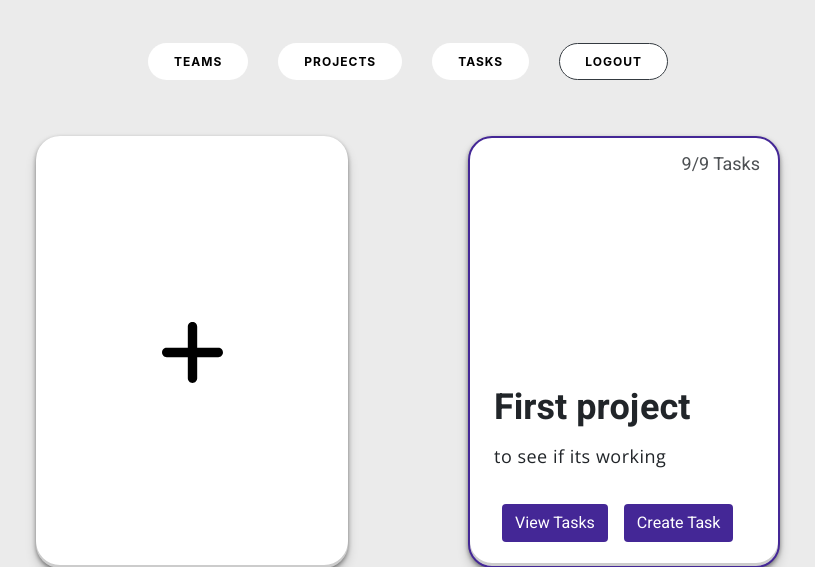
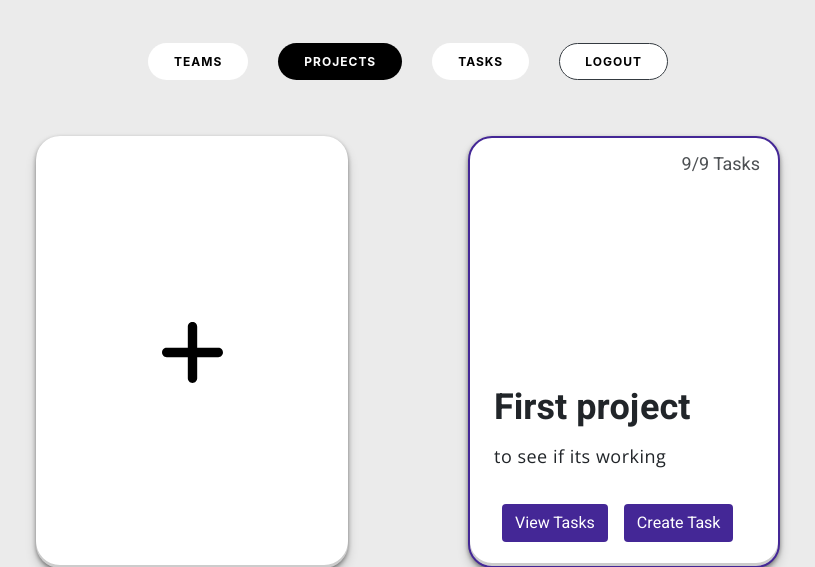
Before and after one commit to lucasnegri/Project-Management-Website, a Django app: page / in a window 1280 px wide. Shown: the top 567 px of the page, without its empty margins (232-1047 px from the left). Run offline with Django 3.2, Linux system fonts and the light colour scheme; a user stored in the database is signed in; data comes from the database, SQL or seed files in the repository; both versions use the stored data as it was after the commit; style sheets or scripts are compiled from the project's sources; some libraries are stand-ins or nearby versions; some web fonts are replaced.

Commit message:
Add reaction to header buttons for active page
Implemented a functionality in the layout.html that, when a user is requesting a specific path, it changes the class of the header_button, making the user to be able to check the current page.

```diff
--- /dev/null
+++ b/project4/network/static/js/main.js
@@ -0,0 +1,8 @@
+const buttons = document.querySelectorAll(".nav_link.button_header");
+
+buttons.forEach(button => {
+  button.addEventListener("click", function() {
+    buttons.forEach(b => b.classList.remove("active"));
+    this.classList.add("active");
+  });
+});
--- a/project4/network/static/network/css/style.css
+++ b/project4/network/static/network/css/style.css
@@ -21,6 +21,11 @@ section::-webkit-scrollbar {
 
 a {
   color: inherit;
+}
+
+.active {
+  background-color: black;
+  color: white;
 }
 
 .cards-wrapper {
--- a/project4/network/static/network/scss/style.scss
+++ b/project4/network/static/network/scss/style.scss
@@ -24,6 +24,11 @@ section::-webkit-scrollbar{
 
 a {
   color: inherit;
+}
+
+.active {
+  background-color: black;
+  color: white;
 }
 
 .cards-wrapper {
--- a/project4/network/templates/network/layout.html
+++ b/project4/network/templates/network/layout.html
@@ -23,13 +23,13 @@
                     {% if user.is_authenticated %}
                     <div class="row">
                         <li class="col nav-item">
-                            <a class="nav_link button_header" href="{% url 'teams' %}">Teams</a>
+                            <a class="nav_link button_header {% if request.path == '/teams' %}active{% endif %}" href="{% url 'teams' %}">Teams</a>
                         </li>
                         <li class="col nav-item">
-                            <a class="nav_link button_header" href="{% url 'index' %}">Projects</a>
+                            <a class="nav_link button_header {% if request.path == '/' %}active{% endif %}" href="{% url 'index' %}">Projects</a>
                         </li>
                         <li class="col nav-item">
-                            <a class="nav_link button_header" href="{% url 'tasks' %}">Tasks</a>
+                            <a class="nav_link button_header {% if request.path == '/tasks/' %}active{% endif %}" href="{% url 'tasks' %}">Tasks</a>
                         </li>
                         <li class="col nav-item">
                             <a class="nav_link button_header border-dark" href="{% url 'logout' %}">Logout</a>
@@ -39,6 +39,13 @@
                 </ul>
         </nav>
 
+        <style>
+        .active {
+            background-color: black;
+            color: white;
+          }
+        </style>
+
         {% block body %}
         {% endblock %}
 
```
Also changed, not shown: project4/db.sqlite3.
